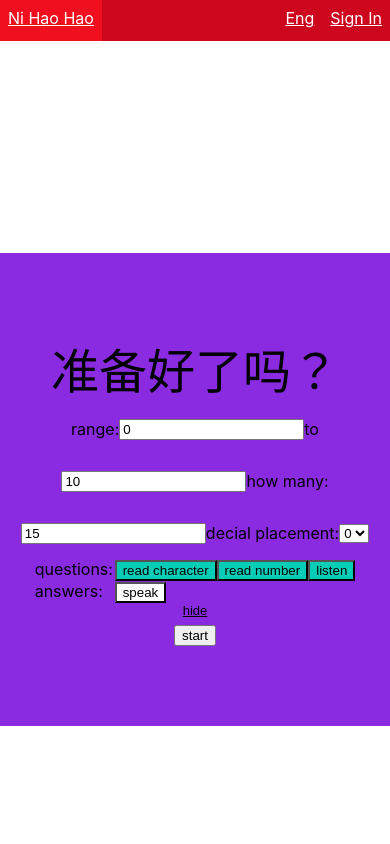
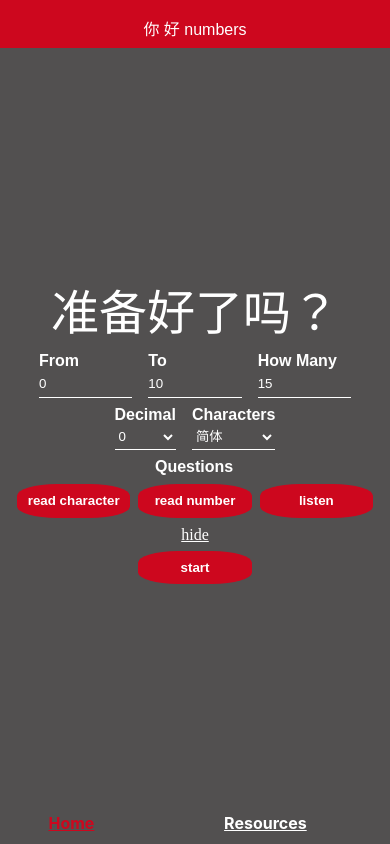
Before and after one commit to AbeUribe831/ni-hao-numbers, a React (Create React App) app: page / in a window 390 px wide. Both pictures are taken after a click on the button "more options". Built offline with nearby package versions, Linux system fonts and the light colour scheme.

Commit message:
styled mainBoard and MenuBoard for mobile

```diff
--- a/package.json
+++ b/package.json
@@ -10,7 +10,7 @@
     "react": "^17.0.2",
     "react-dom": "^17.0.2",
     "react-router-dom": "^5.2.0",
-    "react-scripts": "4.0.3",
+    "react-scripts": "^1.1.5",
     "web-vitals": "^1.1.2"
   },
   "scripts": {
--- a/src/App.css
+++ b/src/App.css
@@ -1,3 +1,4 @@
+
 .App {
   text-align: center;
 }
@@ -13,25 +14,6 @@
   color: white;
 }
 
-.main-board {
-  position: absolute;
-  width: 100%;
-  background-color: blueviolet;
-  top: 30%;
-  padding-top: 5em;
-  padding-bottom: 5em;
-}
-@media (min-height: 500px) and (min-width: 399px) {
-  .main-board {
-    padding-top: 7em;
-    padding-bottom: 7em;
-    background-color:#cd071e;
-  }
-  .welcome-text {
-    font-size: 4em;
-  }
-}
-
 @keyframes App-logo-spin {
   from {
     transform: rotate(0deg);
--- a/src/component-styles/App.css
+++ b/src/component-styles/App.css
@@ -1,4 +1,4 @@
-.nav-bar {
+.header-bar {
   list-style-type: none;
   margin: 0;
   padding: 0;
@@ -7,6 +7,13 @@
 }
 .nav-bar-item {
   float: left;
+}
+.mobile-nav-bar {
+  width: 100%;
+  background-color: rgb(82, 80, 80);
+}
+.link-color {
+  color: white;
 }
 
 .black-hover:hover {
@@ -19,7 +26,6 @@
   padding-right: 0.5em;
   padding-top: 0.5em;
   padding-bottom: 0.8em;
-
 }
 .end:hover {
     background-color: #07CDB6;
--- a/src/component-styles/MainBoard.css
+++ b/src/component-styles/MainBoard.css
@@ -3,6 +3,10 @@
     text-align: center;
 }
 
+.main-board {
+  padding: 0%;
+  background-color: rgb(82, 80, 80);
+}
 .basic-button {
     padding: 0em;
     width: 4em;
--- a/src/component-styles/MenuBoard.css
+++ b/src/component-styles/MenuBoard.css
@@ -2,10 +2,14 @@
     display: flex;
     flex-direction: column;
 }
-.row-flex-wrap {
+.flex-row {
     display: flex;
     flex-direction: row;
-    flex-wrap: wrap;
+    align-self: center;
+}
+.welcome-text {
+    color: white;
+    text-align: center;
 }
 .no-padding-margin {
     padding: 0;
@@ -13,17 +17,63 @@
     width: 5em;
 }
 .underline-button {
+    font-family: 'sans-serif';
+    color: white;
+    text-align: center;
     background: none;
     border: none;
     cursor:pointer;
     margin: 0px 0px 7px 0px;
     padding: 0;
     text-decoration: underline;
-    font-size: small;
+    font-size: medium;
 }
-
+.margin-top {
+    margin-top: 0.5em;
+}
+.sub-titles {
+    margin: 0;
+    color: white;
+    font-weight: bold;
+}
 .underline-button:hover {
     color: white;
     background-color: #07CDB6;
     border-radius: 2px;
 }
+.question-button {
+    border: none;
+    height: 2.5em;
+    width: 8.5em;
+    border-radius: 35%;
+    font-weight: bold;
+}
+p {
+    font-family: sans-serif;
+}
+input {
+    font-family: sans-serif;
+    padding: 0%;
+    border: none;
+    border-bottom: 1px solid;
+    width: 7em;
+    height: 2em;
+    color: white;
+    background: none;
+}
+input:focus {
+    outline: none;
+    border-bottom-color: #cd071e;
+}
+select {
+    font-family: sans-serif;
+    height: 2em;
+    background: none;
+    border: none;
+    color: white;
+    border-bottom: 1px solid;
+}
+select:focus {
+    outline: none;
+    border-bottom-color: #cd071e;
+}
--- a/src/components/App.js
+++ b/src/components/App.js
@@ -1,6 +1,7 @@
+import React, {Component} from 'react';
 import '../component-styles/App.css';
 import MainBoard from './MainBoard'
-import Login from './Login'
+import Resources from './Resources'
 import {
     BrowserRouter,
     Link,
@@ -13,6 +14,68 @@ import {
 // main page is main board
 // signin is signup component
 // TODO:: add a css class to add a container for the main board / signin
+// change Eng button to select div
+
+// will treat (0, 1224px] as mobile / tablet
+class App extends Component {
+  constructor(props) {
+    super(props);
+    this.state = {
+      is_mobile: window.matchMedia("(max-width: 800px)").matches,
+    }
+    this.highlightClickedPage = this.highlightClickedPage.bind(this);
+  }
+  componentDidMount() {
+    const handler = e => this.setState({is_mobile: e.matches});
+    window.matchMedia("(max-width: 800px)").addEventListener('change', handler);
+  }
+  // changle color to the current page
+  highlightClickedPage(table_id) {
+    var table_row = document.getElementById('mobile-nav-bar-table').rows[0];
+    console.log(table_id)
+    console.log(table_row);
+    for (var i = 0; i < table_row.cells.length; i++) {
+      if(table_id === table_row.cells[i].id) {
+        table_row.cells[i].lastChild.style.color = '#cd071e';
+      }
+      else {
+        table_row.cells[i].lastChild.style.color = 'white';
+      }
+    }
+  }
+  // add flex of main body in the main board
+  render() {
+  return (
+    <div style={{height: '100%'}}>
+      {!this.state.is_mobile && (
+        <p>not mobile</p>
+      )}
+      {this.state.is_mobile && (
+        <div style={{display: 'flex', flexDirection: 'column', height: '100%'}}>
+          <div className='header-bar' style={{flex:'0 1 3em'}}>
+            <p style={{fontFamily:'KaiTi, sans-serif', textAlign: 'center', color: 'white'}}>你 好 numbers</p>
+          </div>
+            <BrowserRouter>
+              <Route exact path='/' component={MainBoard}/>
+              <Route path='/resources' component={Resources}/>
+             <nav>
+                <table id='mobile-nav-bar-table' style={{flex:'1', paddingBottom: '0.5em'}}className='mobile-nav-bar'>
+                  <tbody>
+                    <tr>
+                      <th id='home-th' ><Link onClick={() => this.highlightClickedPage('home-th')} style={{color: '#cd071e'}} to='/'>Home</Link></th>
+                      <th id='resources-th'><Link onClick={() => this.highlightClickedPage('resources-th')} style={{color: 'white'}} to='/resources'>Resources</Link></th>
+                    </tr>
+                  </tbody>
+                </table>
+              </nav>
+            </BrowserRouter>
+        </div>
+      )}
+   </div>
+  );
+  }
+}
+/*
 function App() {
   return (
     <div>
@@ -20,16 +83,16 @@ function App() {
             <BrowserRouter>
                 <nav>
                     <li className="nav-bar-item black-hover"><Link className="nav-bar-link" to='/'>Ni Hao Hao</Link></li>
-                    <li className="float-right end"><Link className="nav-bar-link"to='/signin'>Sign In</Link></li>
+                    <li className="float-right end"><Link className="nav-bar-link"to='/signin'>Resources</Link></li>
                     <li className="float-right black-hover"><Link className="nav-bar-link"to='/eng'>Eng</Link></li>
                 </nav>
 
                 <Route exact path='/' component={MainBoard}/>
-                <Route path='/signin' component={Login}/>
+                <Route path='/signin' component={Resources}/>
             </BrowserRouter>
         </ul>
     </div>
   );
 }
-
+*/
 export default App;
--- a/src/components/MainBoard.js
+++ b/src/components/MainBoard.js
@@ -1,5 +1,5 @@
 import React, { Component } from 'react'
-import '../App.css'
+import '../component-styles/MainBoard.css'
 import MenuBoard from './MenuBoard'
 import StudyBoard from './StudyBoard'
 
@@ -198,7 +198,7 @@ export default class MainBoard extends Component {
         const started = this.state.started;
         if(!started) {
             return (
-                <div className='main-board'>
+                <div className='main-board' style={{flex: '12'}}>
                     <MenuBoard
                         minBound={this.state.minBound}
                         maxBound={this.state.maxBound}
--- a/src/components/MenuBoard.js
+++ b/src/components/MenuBoard.js
@@ -1,7 +1,6 @@
 import React, { Component } from 'react'
 import '../component-styles/MenuBoard.css'
 import '../component-styles/MainBoard.css'
-
 // TODO:: add ID to each button
 class MoreOptions extends Component {
     constructor(props){
@@ -14,38 +13,36 @@ class MoreOptions extends Component {
     render(){
         return(
             <div className='flex-column'>
-                <div style={{display: 'flex', flexDirection: 'row', flexWrap: 'wrap'}}>
-                    <p className={'no-padding-margin'}>questions:</p>
-                    <div style={{flexWrap: 'nowrap'}}>
-                        <button
-                            style={{backgroundColor: this.props.questions.readCharacter ? '#07CDB6' : 'white'}}
+                    <p className={'no-padding-margin margin-top'} style={{fontWeight: 'bold', alignSelf:'center', color: 'white'}}>Questions</p>
+                    <div className='flex-row margin-top'>
+                        <button className='question-button'
+                            style={{
+                                backgroundColor: this.props.questions.readCharacter ? '#cd071e' : 'white',
+                                color: this.props.questions.readCharacter ? 'white' : '#cd071e'}}
                             onClick={() => this.props.updateQuestions(this.rChar)}
                         >
                             read character
                         </button>
-                        <button
-                            style={{backgroundColor: this.props.questions.readNumber ? '#07CDB6' : 'white'}}
+                        <div style={{marginLeft: '0.5em'}}></div>
+                        <button className='question-button'
+                            style={{
+                                backgroundColor: this.props.questions.readNumber ? '#cd071e' : 'white',
+                                color: this.props.questions.readNumber ? 'white' : '#cd071e'}}
                             onClick={() => this.props.updateQuestions(this.rNum)}
                         >
                             read number
                         </button>
-                        <button
-                            style={{backgroundColor: this.props.questions.listen ? '#07CDB6' : 'white'}}
+                        <div style={{marginLeft: '0.5em'}}></div>
+                        <button className='question-button'
+                            style={{
+                                backgroundColor: this.props.questions.listen ? '#cd071e' : 'white',
+                                color: this.props.questions.listen ? 'white' : '#cd071e'}}
                             onClick={() => this.props.updateQuestions(this.listen)}
                         >
                             listen
                         </button>
                     </div>
-                </div>
-                <div style={{display: 'flex', flexDirection: 'row', flexWrap: 'wrap'}}>
-                    <p className={'no-padding-margin'}>answers:</p>
-                    <div style={{flexWrap: 'nowrap'}}>
-                        <button
-                            style={{backgroundColor: this.props.answers.speak ? '#07CDB6' : 'white'}}
-                            onClick={this.props.updateAnswers}>speak</button>
-                    </div>
-                </div>
-                <div style={{display: 'flex', alignItems: 'center', justifyContent: 'center'}}>
+                <div className={'margin-top'} style={{display: 'flex', alignItems: 'center', justifyContent: 'center'}}>
                     <button onClick={this.props.onClickMoreOptions} className='underline-button' style={{textAlign: 'center'}}>hide</button>
                 </div>
             </div>
@@ -55,34 +52,56 @@ class MoreOptions extends Component {
 
 function NumberOptions(props) {
     return (
-        <div className='row-flex-wrap' style={{alignItems: 'center', justifyContent: 'center'}}>
-            <p>range: </p>
+        <div className='flex-column'>
+            <div className='flex-row margin-top'>
+                <div className='flex-column'>
+                    <p className='sub-titles'>From</p>
                     <input
                         name={'minBound'}
                         value={props.minBound}
                         onChange={props.updateMinBound}
                         onKeyDown={props.confirmMinIsNumber}
                     />
-            <p>to</p>
+                </div>
+                <div style={{marginLeft: '1em'}}></div>
+                <div className='flex-column'>
+                    <p className='sub-titles'>To</p>
                     <input
                         name={'maxBound'}
                         value={props.maxBound}
                         onChange={props.updateMaxBound}
                         onKeyDown={props.confirmMaxIsNumber}
                     />
-            <p>how many: </p>
+                </div>
+                <div style={{marginLeft: '1em'}}></div>
+                <div className='flex-column'>
+                    <p className='sub-titles'>How Many</p>
                     <input
                         name={'howMany'}
                         value={props.howMany}
                         onChange={props.updateHowMany}
                         onKeyDown={props.confirmHowMany}
                     />
-            <p>decial placement:</p>
+                </div>
+            </div>
+            <div className='flex-row margin-top'>
+                <div className='flex-column'>
+                    <p className='sub-titles'>Decimal</p>
                     <select name="decimal" value={props.decimalPlacement} onChange={props.updateDecimalPlacement} id="decimal">
                         <option value="0">0</option>
                         <option value="1">1</option>
                         <option value="2">2</option>
                     </select>
+                </div>
+                <div style={{marginLeft: '1em'}}></div>
+                <div className='flex-column'>
+                    <p className='sub-titles'>Characters</p>
+                    <select name="chinese-character-type"   id="chinese-character-type">
+                        <option value="simplified">简体</option>
+                        <option value="traditional">繁體</option>
+                    </select>
+                </div>
+            </div>
         </div>
     );
 }
@@ -104,12 +123,14 @@ function Options (props) {
                     updateHowMany={props.updateHowMany}
                     confirmHowMany={props.confirmHowMany}
                 />
-                <div style={{display: 'flex', alignItems: 'center', justifyContent: 'center'}}>
-                    <button onClick={props.onClickMoreOptions} className='underline-button' style={{textAlign: 'center'}}>more options</button>
+                <div className='margin-top' style={{display: 'flex', alignItems: 'center', justifyContent: 'center'}}>
+                    <button onClick={props.onClickMoreOptions} className='underline-button'>
+                        more options
+                    </button>
                 </div>
                 <div style={{display: 'flex', alignItems: 'center', justifyContent: 'center'}}>
-                    <button
-                        style={{type: 'button', cursor: 'pointer'}}
+                    <button className='question-button'
+                        style={{color: 'white', backgroundColor: '#cd071e', type: 'button', cursor: 'pointer'}}
                         onClick={props.onClickStart}
                     >
                         start
@@ -144,8 +165,8 @@ function Options (props) {
                     />
                 </div>
                 <div style={{display: 'flex', alignItems: 'center', justifyContent: 'center'}}>
-                    <button
-                        style={{type: 'button', cursor: 'pointer'}}
+                    <button className='question-button'
+                        style={{color: 'white', backgroundColor: '#cd071e', type: 'button', cursor: 'pointer'}}
                         onClick={props.onClickStart}
                     >
                         start
@@ -174,7 +195,8 @@ export default class MenuBoard extends Component {
     // in from add : <form onClick={this.method}
     render() {
         return (
-            <div>
+        <div style={{height: '100%', display: 'flex', flexDirection: 'row', justifyContent: 'center', alignItems: 'center'}}>
+            <div style={{flexDirection: 'column'}}>
                 <div className='welcome-text'>
                     准备好了吗？
                 </div>
@@ -201,6 +223,7 @@ export default class MenuBoard extends Component {
                         onClickStart={this.props.onClickStart}
                     />
                 </div>
+            </div>
         )
     }
 }
--- /dev/null
+++ b/src/components/Resources.js
@@ -0,0 +1,10 @@
+import React from 'react'
+import '../App.css'
+export default function Resources() {
+    return (
+        <div className='main-board'>
+        <h3 style={{textAlign : 'center'}}>Resources</h3>
+        </div>
+
+    )
+}
--- a/src/components/StudyBoard.js
+++ b/src/components/StudyBoard.js
@@ -1,4 +1,4 @@
-import { Component } from "react";
+import React, { Component } from "react";
 import { base64StringToBlob, blobToBase64String } from "blob-util";
 import '../component-styles/MenuBoard.css'
 import '../component-styles/StudyBoard.css'
--- a/src/index.css
+++ b/src/index.css
@@ -1,4 +1,9 @@
+html {
+  height: 100%;
+}
 body {
+  height: 100%;
+  width: 100%;
   margin: 0;
   font-family: -apple-system, BlinkMacSystemFont, 'Segoe UI', 'Roboto', 'Oxygen',
     'Ubuntu', 'Cantarell', 'Fira Sans', 'Droid Sans', 'Helvetica Neue',
@@ -11,3 +16,6 @@ code {
   font-family: source-code-pro, Menlo, Monaco, Consolas, 'Courier New',
     monospace;
 }
+#root {
+  height: 100%;
+}
```
Also changed, not shown: src/components/Login.js (deleted, +0 -9 lines), 1 other file (tests, documents, lock files or other folders). Lines whose indentation alone changed are shown as unchanged.
